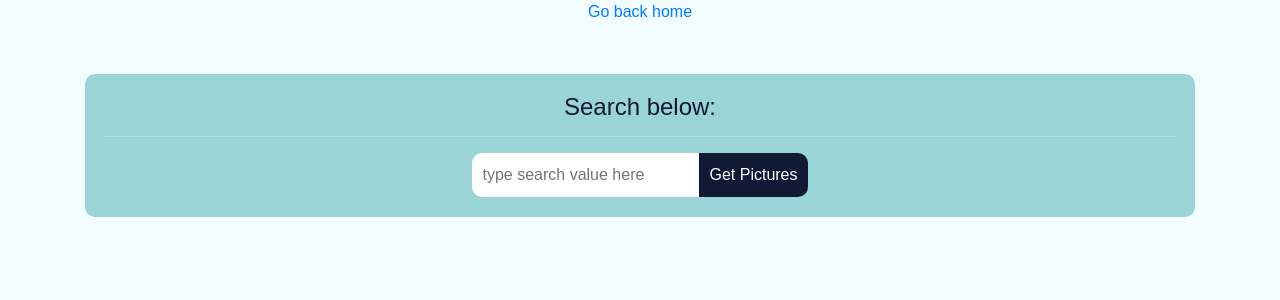
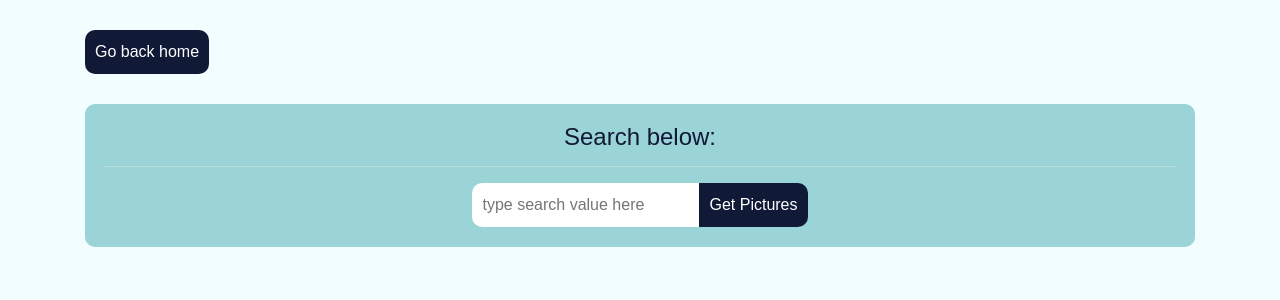
Before and after one commit to ashishdommety/Picture-app, a React (Create React App) app: page /photos in a window 1280 px wide. Shown: the top 300 px of the page. Built offline with nearby package versions, Linux system fonts and the light colour scheme.

Commit message:
style navbar and handle if no images exist in the database

```diff
--- /dev/null
+++ b/src/pages/Navbar/Navbar.css
@@ -0,0 +1,13 @@
+.navigation{
+  margin-top: 30px;
+  text-align: left;
+}
+
+#nav_button{
+  border: none;
+  background-color: #101935;
+  color:white;
+  padding:10px;
+  border-radius: 10px;
+  cursor: pointer;
+}
--- a/src/pages/Navbar/Navbar.js
+++ b/src/pages/Navbar/Navbar.js
@@ -1,9 +1,10 @@
 import React from 'react';
+import "./Navbar.css";
 // import {Link} from 'react-router-dom';
 
 const Navbar = props =>
-    <div>
-      <a href="/">Go back home</a>
+    <div className="navigation">
+      <a href="/"><button id="nav_button">Go back home</button></a>
     </div>;
 
 export default Navbar;
--- a/src/pages/Photos/Photos.css
+++ b/src/pages/Photos/Photos.css
@@ -16,7 +16,7 @@
 }
 
 #search_section{
-  margin-top: 50px;
+  margin-top: 30px;
   background-color: #9AD4D6;
   padding:20px;
   border-radius: 10px;
@@ -35,6 +35,7 @@
   border:none;
   background-color: #101935;
   color:white;
+  cursor: pointer;
   padding:10px;
 }
 
--- a/src/pages/Photos/Photos.js
+++ b/src/pages/Photos/Photos.js
@@ -83,7 +83,10 @@ class Photos extends Component {
         <div id="search_section">
           <h3 className="search_title"> Pictures of {this.state.searchQuery} </h3>
           <hr/>
-          {
+          {/*write conditional to handle no responses here*/
+            (!this.state.image.length) ?
+              <p>Pictures do not exist in the db</p>
+              :
             this.state.image.map(x =>
               <div className="searched_divs">
                 <a href={x.pageURL} target="_blank">
```
